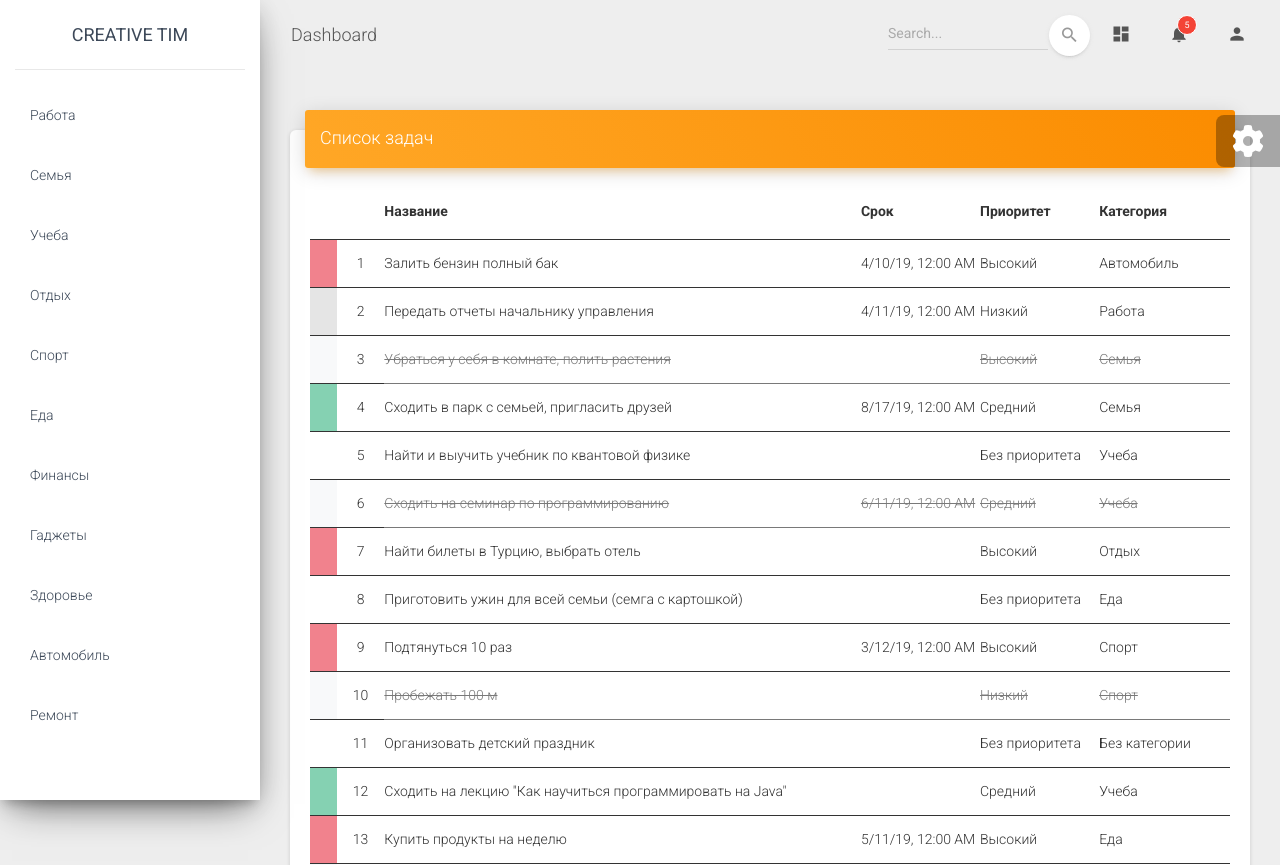
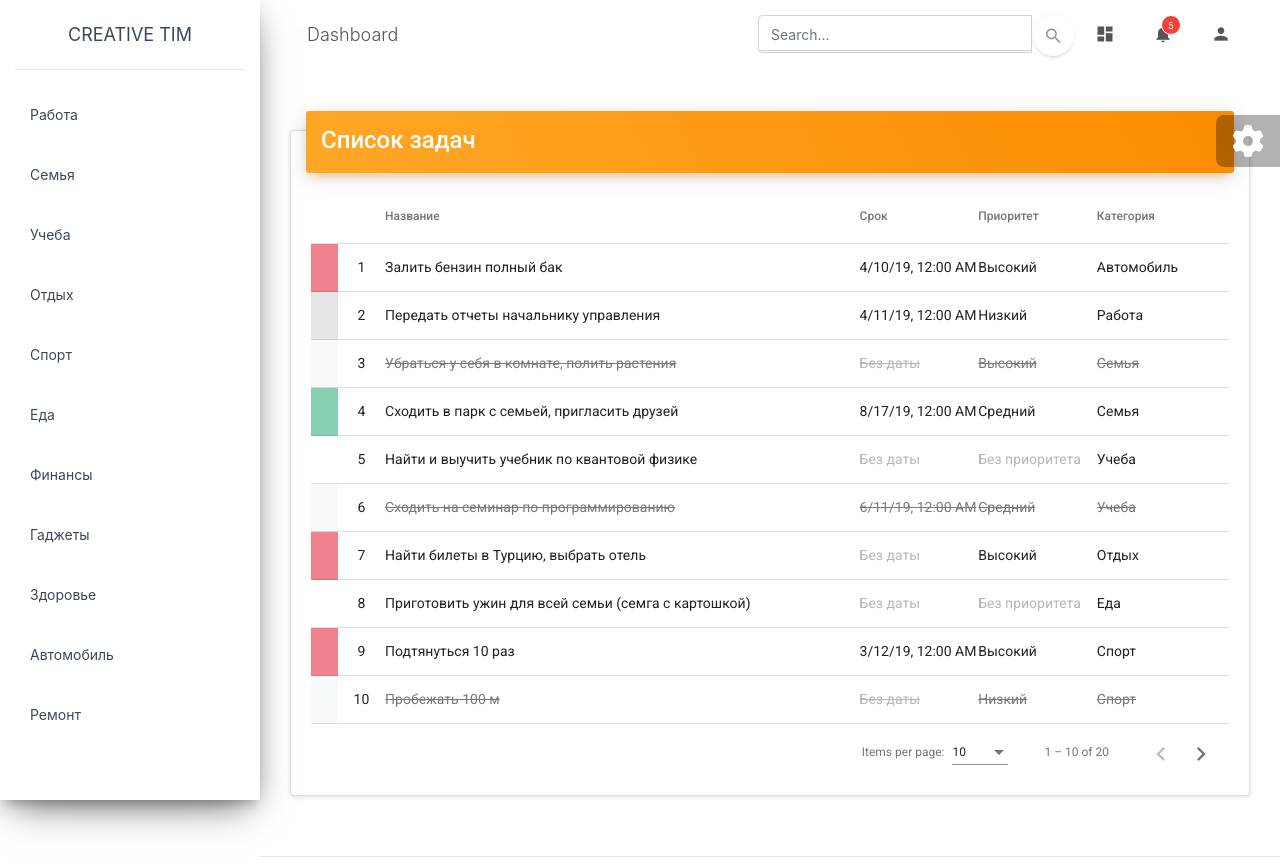
Before and after one commit to Fedos-new/angular-todo, an Angular app: page / in a window 1280 px wide. Shown: the top 865 px of the page. Built offline with nearby package versions, Linux system fonts and the light colour scheme.

Commit message:
added sort tasks and pagination

```diff
--- a/src/app/views/Tasks/tasks.component.html
+++ b/src/app/views/Tasks/tasks.component.html
@@ -2,14 +2,14 @@
   <div class="card-header card-header-warning">
     <h4 class="card-title">Список задач</h4>
   </div>
-  <div class="card-body table-responsive">
+  <div class="card-body table-responsive" *ngIf="tasks.length > 0">
 
-    <table [dataSource]="dataSource" mat-table>
+    <table [dataSource]="dataSource" mat-table matSort>
 
       <!--  цвет приоритета  -->
       <ng-container matColumnDef="color">
         <th *matHeaderCellDef mat-header-cell></th>
-        <td class = "col-color" *matCellDef="let task" [style.background-color]="getPriorityColor(task)"
+        <td class="col-color" *matCellDef="let task" [style.background-color]="getPriorityColor(task)"
             mat-cell></td>
       </ng-container>
 
@@ -17,7 +17,7 @@
       <!-- нумерация-->
       <ng-container matColumnDef="id">
         <th *matHeaderCellDef mat-header-cell></th>
-        <td class = "col-id" *matCellDef="let index = index;" mat-cell>
+        <td class="col-id" *matCellDef="let index = index;" mat-cell>
 
           {{index + 1}}
 
@@ -27,8 +27,8 @@
 
       <!-- название задачи-->
       <ng-container matColumnDef="title">
-        <th *matHeaderCellDef mat-header-cell> Название</th>
-        <td class = "col-title" *matCellDef="let task" [class.completed]="task.completed" mat-cell>
+        <th *matHeaderCellDef mat-header-cell mat-sort-header> Название</th>
+        <td class="col-title" *matCellDef="let task" [class.completed]="task.completed" mat-cell>
 
           {{task.title}}
 
@@ -37,20 +37,21 @@
 
       <!--дата выполнения-->
       <ng-container matColumnDef="date">
-        <th *matHeaderCellDef mat-header-cell> Срок</th>
-        <td class = "col-date" *matCellDef="let task" [ngClass]="{'completed': task.completed, 'nodate': task.date == null}"
+        <th *matHeaderCellDef mat-header-cell mat-sort-header> Срок</th>
+        <td class="col-date" *matCellDef="let task"
+            [ngClass]="{'completed': task.completed, 'novalue': task.date == null}"
             mat-cell>
 
-          {{task.date | date: "short"}}
+          {{task.date ? (task.date | date: "short") : "Без даты" }}
 
         </td>
       </ng-container>
 
       <!--приоритет-->
       <ng-container matColumnDef="priority">
-        <th *matHeaderCellDef mat-header-cell> Приоритет</th>
-        <td class = "col-priority" *matCellDef="let task"
-            [ngClass]="{'completed': task.completed, 'nopriority': task.priority == null}"
+        <th *matHeaderCellDef mat-header-cell mat-sort-header> Приоритет</th>
+        <td class="col-priority" *matCellDef="let task"
+            [ngClass]="{'completed': task.completed, 'novalue': task.priority == null}"
             mat-cell
         >
 
@@ -62,9 +63,12 @@
 
       <!--категория-->
       <ng-container matColumnDef="category">
-        <th *matHeaderCellDef mat-header-cell> Категория</th>
-        <td class = "col-category" *matCellDef="let task"
-            [ngClass]="{'completed': task.completed, 'nocategory': task.category == null, 'link': !task.completed && task.category}"
+        <th *matHeaderCellDef mat-header-cell mat-sort-header> Категория</th>
+        <td class="col-category" *matCellDef="let task"
+            [ngClass]="{
+            'completed': task.completed,
+            'novalue': task.category == null,
+            'link': !task.completed && task.category}"
             mat-cell
         >
 
@@ -75,13 +79,18 @@
 
 
       <!--  заголовок таблицы-->
-      <tr *matHeaderRowDef ="displayedColumns; " mat-header-row></tr>
+      <tr *matHeaderRowDef="displayedColumns; " mat-header-row></tr>
 
       <!--  строки таблицы - набор строк из тегов td (порядок указывается в переменной displayedColumns) -->
       <tr *matRowDef="let row; columns: displayedColumns;" mat-row></tr>
 
     </table>
 
+    <mat-paginator [length]="100"
+                   [pageSize]="10"
+                   [pageSizeOptions]="[5, 10, 25, 100]"> showFistLastButtons>
+    </mat-paginator>
 
   </div>
+  <div *ngIf="tasks.length == 0" class="not-found">Нет данных</div>
 </div>
--- a/src/app/views/Tasks/tasks.component.ts
+++ b/src/app/views/Tasks/tasks.component.ts
@@ -1,7 +1,9 @@
-import { Component, OnInit } from '@angular/core';
+import {Component, OnInit, ViewChild, AfterViewInit} from '@angular/core';
 import {DataHandlerService} from '../../service/data-handler.service';
 import {Task} from '../../model/Task';
 import {MatTableDataSource} from '@angular/material/table';
+import {MatPaginator} from '@angular/material/paginator';
+import {MatSort} from '@angular/material/sort';
 
 
 @Component({
@@ -9,16 +11,21 @@ import {MatTableDataSource} from '@angular/material/table';
   templateUrl: './tasks.component.html',
   styleUrls: ['./tasks.component.css']
 })
-export class TasksComponent implements OnInit {
+export class TasksComponent implements OnInit, AfterViewInit {
 
   // поля для таблицы (те, что отображают данные из задачи - должны совпадать с названиями переменных класса)
-   displayedColumns: string[] = ['color', 'id', 'title', 'date', 'priority', 'category'];
-   dataSource: MatTableDataSource<Task>; // контейнер - источник данных для таблицы
+  displayedColumns: string[] = ['color', 'id', 'title', 'date', 'priority', 'category'];
+  dataSource: MatTableDataSource<Task>; // контейнер - источник данных для таблицы
+
+  // ссылки на компоненты таблицы
+  @ViewChild(MatPaginator, {static: false}) private paginator: MatPaginator;
+  @ViewChild(MatSort, {static: false}) private sort: MatSort;
 
 
   tasks: Task[];
 
-  constructor(private dataHandler: DataHandlerService) { }
+  constructor(private dataHandler: DataHandlerService) {
+  }
 
   ngOnInit(): void {
     this.dataHandler.taskSubject.subscribe(task => this.tasks = task);
@@ -27,6 +34,10 @@ export class TasksComponent implements OnInit {
     this.dataSource = new MatTableDataSource();
 
     this.refreshTable();
+  }
+
+  ngAfterViewInit(): void {
+    this.addTableObjects();
   }
 
   toggleClassCompleted(task: Task): void {
@@ -53,7 +64,29 @@ export class TasksComponent implements OnInit {
   private refreshTable(): void {
 
     this.dataSource.data = this.tasks; // обновить источник данных (т.к. данные массива tasks обновились)
+    this.addTableObjects();
+    // @ts-ignore
+    this.dataSource.sortingDataAccessor = (task, colName) => {
+      switch (colName) {
+        case 'priority' : {
+          return task.priority ? task.priority.id : null;
+        }
+        case 'category' : {
+          return task.category ? task.category.title : null;
+        }
+        case 'date' : {
+          return task.date ? task.date : null;
+        }
+        case 'title' : {
+          return task.title;
+        }
+      }
+    };
+  }
 
+  private addTableObjects(): void {
+    this.dataSource.sort = this.sort;
+    this.dataSource.paginator = this.paginator;
+  }
 
-  }
 }
--- a/src/styles.css
+++ b/src/styles.css
@@ -1,2 +1,11 @@
 /* You can add global styles to this file, and also import other style files */
 @import "assets/css/material-dashboard.css";
+@import '~@angular/material/prebuilt-themes/deeppurple-amber.css';
+@import "~bootstrap-css-only/css/bootstrap.min.css";
+
+.not-found {
+  margin-top: 30px;
+  font-size: 20px;
+  color: rgba(74, 74, 74, 0.98);
+  text-align: center;
+}
```
